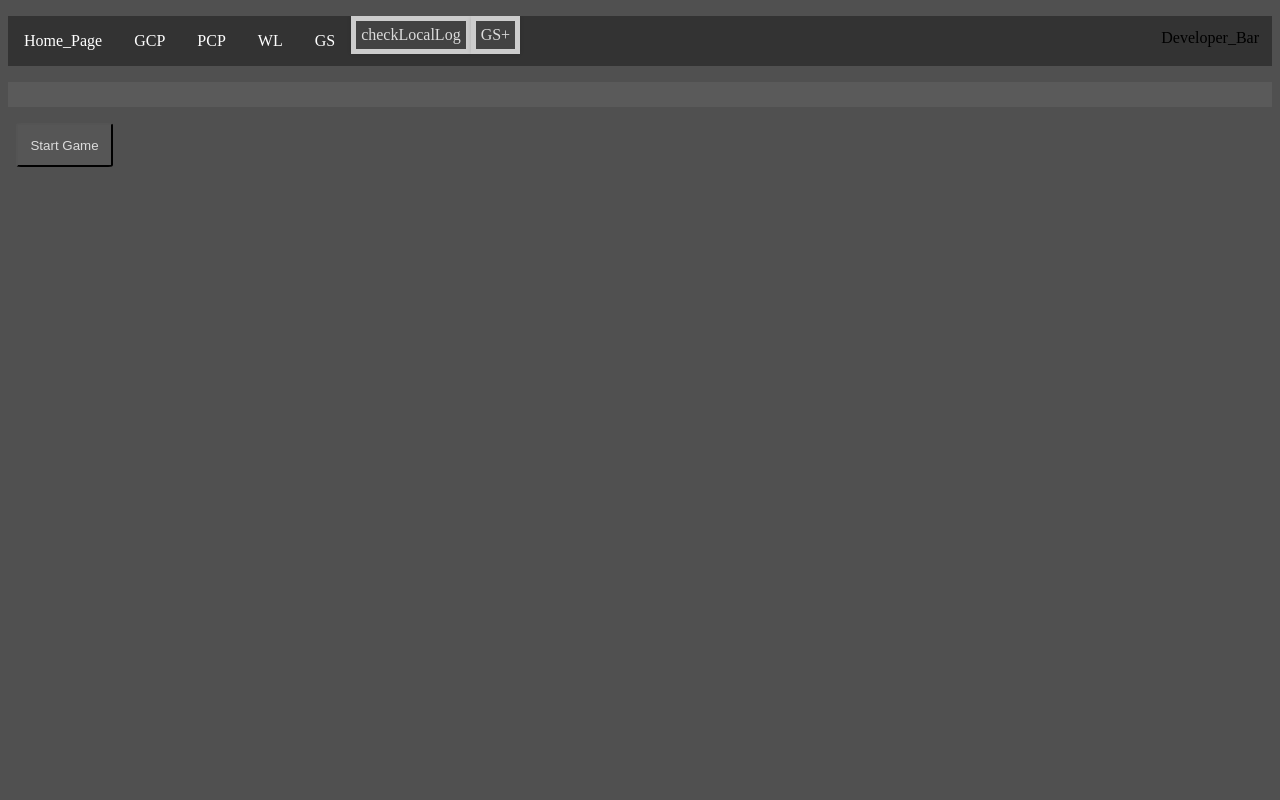
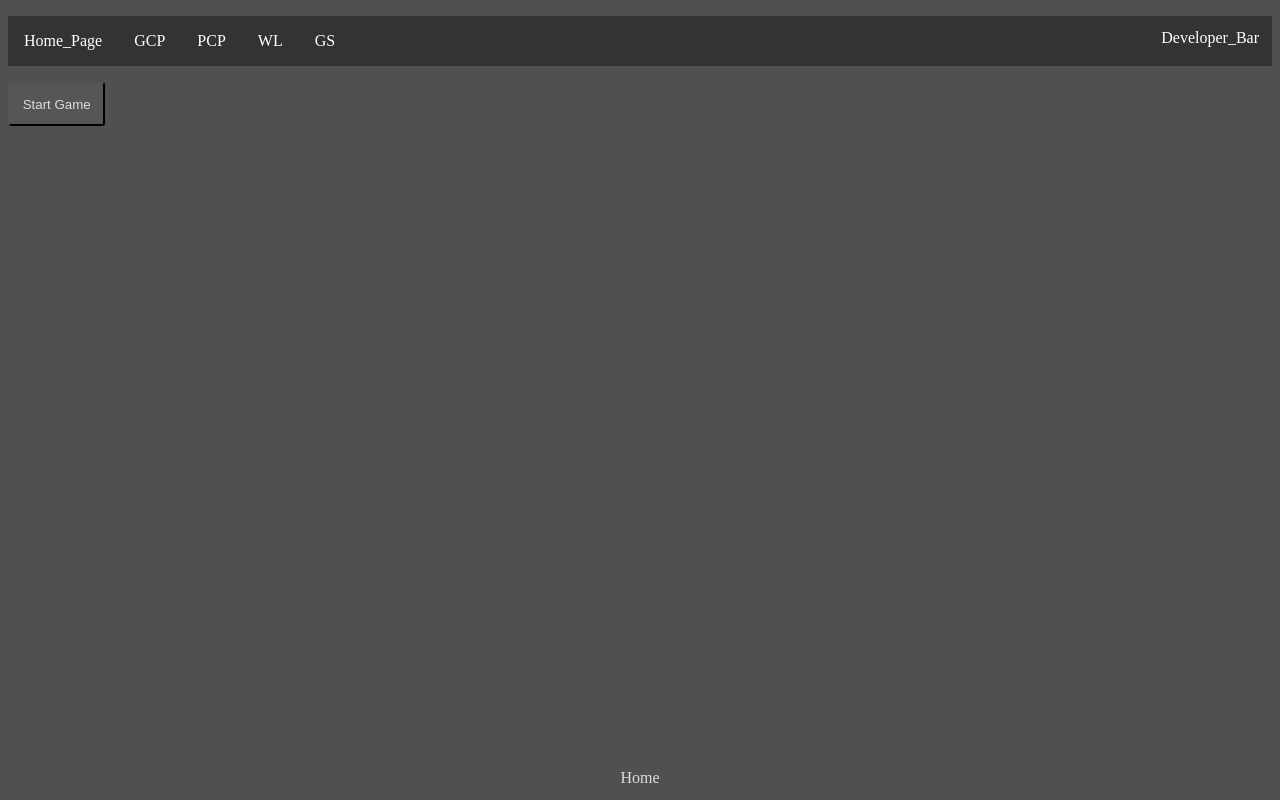
Before and after one commit to dyltyl/MTGCollectiveLifeCounter, an Angular app in the folder Frontend-MTG/: page /WaitingLobby in a window 1280 px wide. Built offline with nearby package versions, Linux system fonts and the light colour scheme.

Commit message:
Removed previous javascript references, working on adding functionality

```diff
--- a/Frontend-MTG/src/app/app.component.html
+++ b/Frontend-MTG/src/app/app.component.html
@@ -1 +1,15 @@
+<ul class = "navBar" style="text-align: center;color:white">
+  <li><a href='/'>Home_Page</a></li>
+  <li><a href='GameCreation'>GCP</a></li>
+  <li><a href='PlayerCreation'>PCP</a></li>
+  <li><a href='WaitingLobby'>WL</a></li>
+  <li><a href='GameState'>GS</a></li>
+  <!-- <li><div class='divButton' onclick="checkLocalLog()">checkLocalLog</div></li> -->
+  <li style="float:right"><div style='padding:13px'>Developer_Bar</div></li>
+</ul>
+
 <router-outlet></router-outlet>
+
+<footer>
+    <a href='/'>Home</a>
+</footer>
--- a/Frontend-MTG/src/app/app.module.ts
+++ b/Frontend-MTG/src/app/app.module.ts
@@ -28,7 +28,7 @@ const appRoutes: Routes = [
   ],
   imports: [
     BrowserModule,
-    RouterModule.forRoot(appRoutes, {enableTracing: true})
+    RouterModule.forRoot(appRoutes, {enableTracing: false}) // Enable tracing for debug
   ],
   providers: [],
   bootstrap: [AppComponent]
--- a/Frontend-MTG/src/app/game-creation/game-creation.component.html
+++ b/Frontend-MTG/src/app/game-creation/game-creation.component.html
@@ -1,21 +1,5 @@
-<!doctype html>
-<html lang="en">
-<head>
-        <meta charset="utf-8">
-        <meta name="viewport" content="width=device-width, initial-scale=1.0">
-        <title>Game Creation</title>
-    </head>
-<ul class = "navBar">
-    <li><a href='index.html'>Home_Page</a></li>
-    <li><a href='gameCreation.html'>GCP</a></li>
-    <li><a href='playerCreation.html'>PCP</a></li>
-    <li><a href='waitingLobby.html'>WL</a></li>
-    <li><a href='gameState.html'>GS</a></li>
-    <li><div class='divButton' onclick="checkLocalLog()">checkLocalLog</div></li>
-    <li style="float:right"><div style='padding:13px'>Developer_Bar</div></li>
-</ul>
 <h1>Game Creation</h1>
-<body style= 'text-align: center;color:white'>
+<div style= 'text-align: center;color:white'>
     <div>
             Number of players
         <input type="number" id="gameSize" name="gS" value="2" max="8" min="2"> <!-- Min and Max for gameSize here -->
@@ -34,8 +18,4 @@
         <p id= 'dbInsert'></p>
         <!-- <button onClick = 'checkLocalLog()'>Log_Test</button> -->
     </div>
-</body>
-<footer>
-        <a href='index.html'>Home</a>
-</footer>
-</html>
+  </div>
--- a/Frontend-MTG/src/app/game-state/game-state.component.html
+++ b/Frontend-MTG/src/app/game-state/game-state.component.html
@@ -11,13 +11,13 @@
         <div class='lifeTotalWithButtons'>
             <h2 id='name'>Life</h2>
             <h2 id="lifeTotal">40</h2>
-            <button onclick="set(displayedNumber+1, displayedStat);">+1</button>
-            <button onclick="set(displayedNumber-1, displayedStat);">-1</button>
-            <button onclick="set(displayedNumber+5, displayedStat);">+5</button>
-            <button onclick="set(displayedNumber-5, displayedStat);">-5</button>
+            <button>+1</button>
+            <button>-1</button>
+            <button>+5</button>
+            <button>-5</button>
         </div>
-        <button id='poisonButton' onclick="switchTo('Poison')">Poison</button>
-        <button id='experienceButton' onclick="switchTo('Experience')">Experience</button>
+        <button id='poisonButton'>Poison</button>
+        <button id='experienceButton'>Experience</button>
 
     </div>
 </body>
--- a/Frontend-MTG/src/app/home/home.component.html
+++ b/Frontend-MTG/src/app/home/home.component.html
@@ -1,28 +1,7 @@
-<html lang="en"><head>
-  <meta charset="utf-8">
-  <meta name="viewport" content="width=device-width, initial-scale=1.0">
-  <title>Home</title>
-</head>
-<body>
-<div style="text-align: center;color:white">
-  <ul class="navBar">
-      <li><a href="index.html">Home_Page</a></li>
-      <li><a href="gameCreation.html">GCP</a></li>
-      <li><a href="playerCreation.html">PCP</a></li>
-      <li><a href="waitingLobby.html">WL</a></li>
-      <li><a href="gameState.html">GS</a></li>
-      <li><div class="divButton" onclick="checkLocalLog()">checkLocalLog</div></li>
-      <li style="float:right"><div style="padding:13px">Developer_Bar</div></li>
-  </ul>
 <h1>
   Welcome!
   <br>
   <div id="returnGame" class="divButton">Return to Game</div>
-      <div id="createGame" class="divButton"><a href="gameCreation.html">Create Game</a></div>
+  <div id="createGame" class="divButton"><a href="GameCreation">Create Game</a></div>
   <div id="searchGame" class="divButton">Search Game</div>
 </h1>
-
-  <div id="root"></div>
-  <div id="games"></div>
-</div>
-</body></html>
--- a/Frontend-MTG/src/app/player-creation/player-creation.component.html
+++ b/Frontend-MTG/src/app/player-creation/player-creation.component.html
@@ -1,24 +1,8 @@
-<!doctype html>
-<html lang="en">
-<head>
-        <meta charset="utf-8">
-        <meta name="viewport" content="width=device-width, initial-scale=1.0">
-        <title>playerCreation</title>
-</head>
-<ul class = "navBar">
-        <li><a href='index.html'>Home_Page</a></li>
-        <li><a href='gameCreation.html'>GCP</a></li>
-        <li><a href='playerCreation.html'>PCP</a></li>
-        <li><a href='waitingLobby.html'>WL</a></li>
-        <li><a href='gameState.html'>GS</a></li>
-        <li><div class='divButton' onclick="checkLocalLog()">checkLocalLog</div></li>
-        <li style="float:right"><div style='padding:13px'>Developer_Bar</div></li>
-    </ul>
 <h1>
   User Details
   <br/>
 </h1>
-<body style= 'text-align: center;color:white' onload="loadLocal_Storage()">
+<div style= 'text-align: center;color:white'>
   Your Name
   <input type ="text" id ='playerName'>
   Commander's Name
@@ -27,15 +11,8 @@
   <input type = 'text' id = 'playerEmail'>
   Password
   <input type = 'text' id = 'playerPass'>
-    <input type= 'checkbox' id ='partnerBool' name = 'partner' value ='false' onClick = 'togglePartner()'> Partner?
+  <input type= 'checkbox' id ='partnerBool' name = 'partner' value ='false'> Partner?
   <div id='root'></div>
-    <div id='cP' class = 'divButton' onclick='createPlayer()'>Create Yourself!</div>
-
+  <div id='cP' class = 'divButton'>Create Yourself!</div>
   <div id='joinLink'></div>
-    <!-- <button><a href = 'waitingLobby.html'>Enter Match</a></button> -->
-    <!-- <button onClick = 'checkLocalLog()'>checkLocalLog</button> -->
-    <!-- <button onclick="loadLocal_Storage()">Load Local Storage</button> -->
-</body>
-<footer>
-        <a href='index.html'>Home</a>
-</footer>
+</div>
--- a/Frontend-MTG/src/app/waiting-lobby/waiting-lobby.component.html
+++ b/Frontend-MTG/src/app/waiting-lobby/waiting-lobby.component.html
@@ -1,26 +1,5 @@
-<!doctype html>
-<html lang="en">
-<head>
-        <meta charset="utf-8">
-        <meta name="viewport" content="width=device-width, initial-scale=1.0">
-        <title>Waiting Lobby</title>
-</head>
-<ul class = "navBar">
-    <li><a href='index.html'>Home_Page</a></li>
-    <li><a href='gameCreation.html'>GCP</a></li>
-    <li><a href='playerCreation.html'>PCP</a></li>
-    <li><a href='waitingLobby.html'>WL</a></li>
-    <li><a href='gameState.html'>GS</a></li>
-    <li><div class='divButton' onclick="checkLocalLog()">checkLocalLog</div></li>
-    <li><div class='divButton' onclick="increaseGameSize()">GS+</div></li>
-    <li style="float:right"><div style='padding:13px'>Developer_Bar</div></li>
-
-</ul>
-<h1 id='headerRoot'></h1>
-<body>
     <!-- <div><button onclick="checkLog()">Local Storage Check</button></div> -->
     <!-- <div><button onclick = 'createPlayerSlots()'>create_empty_slot </button></div> -->
-    <div id='root'></div>
-    <button onclick="startGame()">Start Game</button>
+<div id='root'></div>
+<button>Start Game</button>
     <!-- <button id='getAllTest' onclick ='playerRefresh()'>GetAllPlayersTest</button> -->
-</body>
```
Lines whose indentation alone changed are shown as unchanged.
